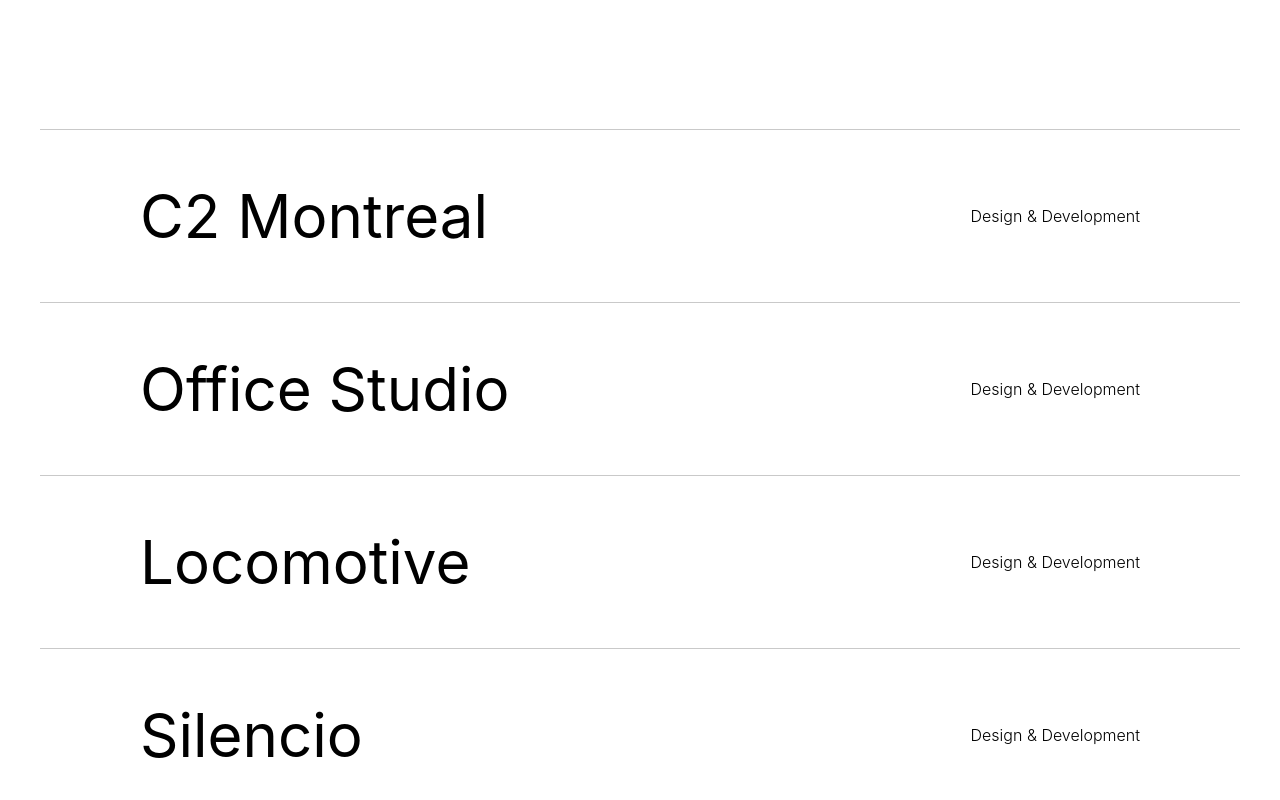
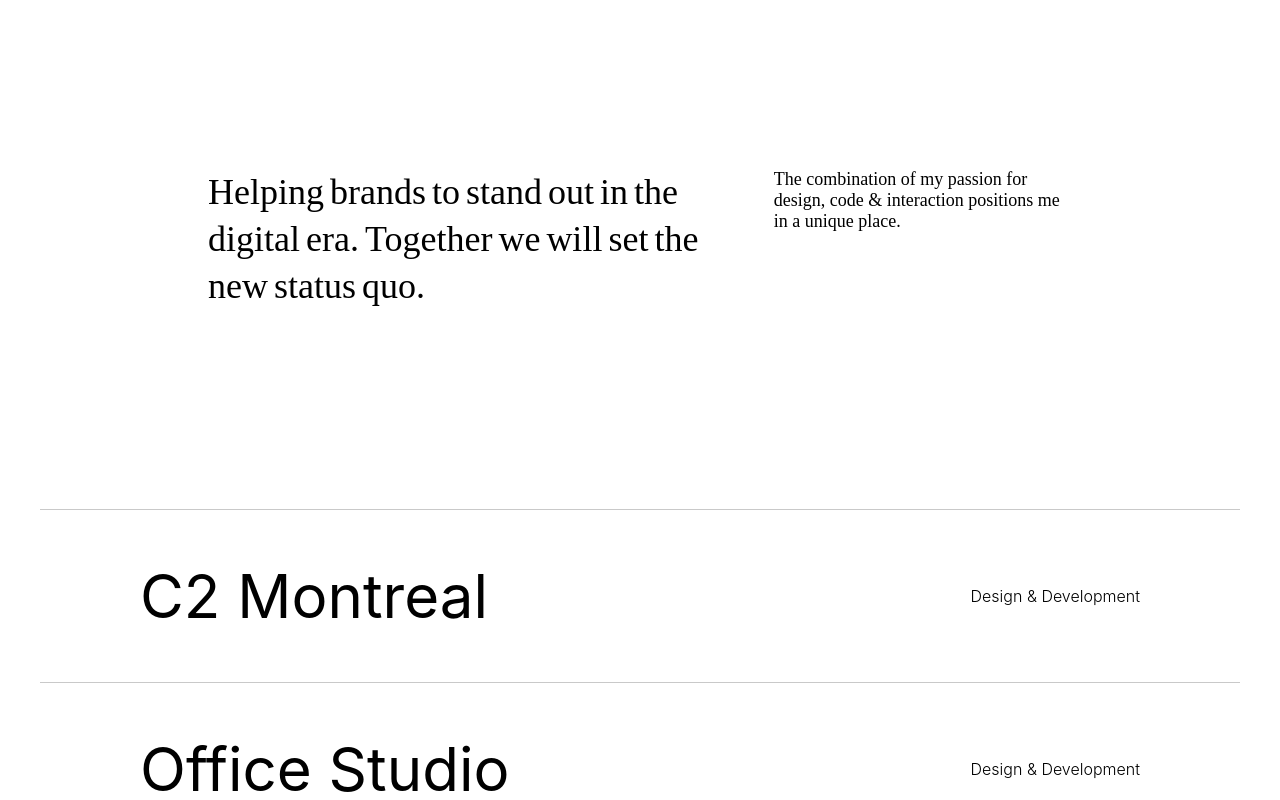
Before and after one commit to root0beer/awwards_clones, a Next.js app: page /portland in a window 1280 px wide. Shown: the part 840-1640 px from the top of the page. Built offline with nearby package versions, Linux system fonts and the light colour scheme.

Commit message:
description component

```diff
--- a/components/PortLand/Portland.jsx
+++ b/components/PortLand/Portland.jsx
@@ -3,6 +3,7 @@
 import Landing from "./landing/Landing";
 import MotionGallery from "../MotionGallery/MotionGallery";
 import Header from "./header/Header";
+import Description from "./description/Description";
 
 const Portland = () => {
   useEffect(() => {
@@ -16,7 +17,7 @@
     <main className={styles.main}>
       <Header />
       <Landing />
-      <MotionGallery />
+      <Description />
       <MotionGallery />
     </main>
   );
--- /dev/null
+++ b/components/PortLand/description/Description.jsx
@@ -0,0 +1,22 @@
+import React from 'react';
+import styles from "./Description.module.scss";
+
+const Description = () => {
+    const phrase = "Helping brands to stand out in the digital era. Together we will set the new status quo."
+  return (
+    <div className={styles.description}>
+        <div className={styles.body}>
+            <p>
+                {
+                    phrase.split(" ").map((word, index) => {
+                        return <span key={index} className={styles.mask}><span>{word}</span></span>
+                    })
+                }
+            </p>
+            <p>The combination of my passion for design, code & interaction positions me in a unique place.</p>
+        </div>
+    </div>
+  )
+};
+
+export default Description;
--- /dev/null
+++ b/components/PortLand/description/Description.module.scss
@@ -0,0 +1,35 @@
+.description {
+  padding-left: 200px;
+  padding-right: 200px;
+  margin-top: 200px;
+  margin-bottom: 200px;
+  display: flex;
+  justify-content: center;
+  .body {
+    max-width: 1400px;
+    display: flex;
+    gap: 50px;
+    position: relative;
+    p {
+      margin: 0px;
+      &:nth-of-type(1) {
+        font-size: 36px;
+        gap: 8px;
+        line-height: 1.3;
+        span {
+          margin-right: 3px;
+        }
+        .mask {
+          position: relative;
+          overflow: hidden;
+          display: inline-flex;
+        }
+      }
+      &:nth-of-type(2) {
+        font-size: 18px;
+        width: 80%;
+        font-weight: 300;
+      }
+    }
+  }
+}
--- a/components/PortLand/header/Header.module.scss
+++ b/components/PortLand/header/Header.module.scss
@@ -60,6 +60,7 @@
             display: flex;
             position: relative;
             padding: 15px;
+            cursor: pointer;
             .indicator {
                 width: 6px;
                 height: 6px;
```
